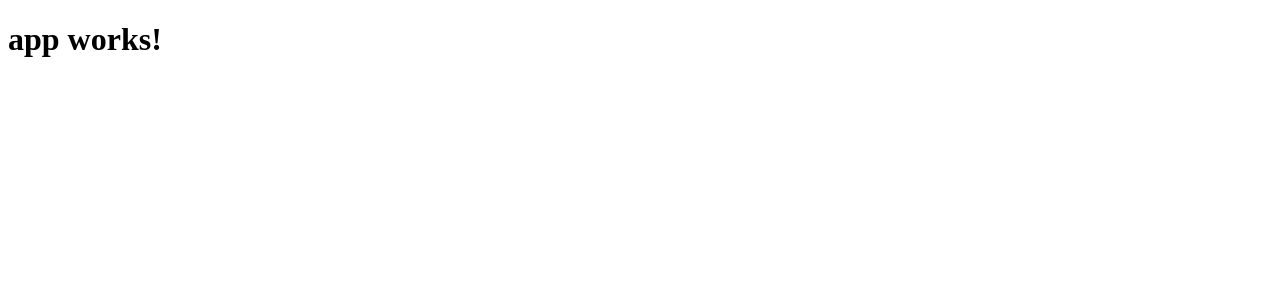
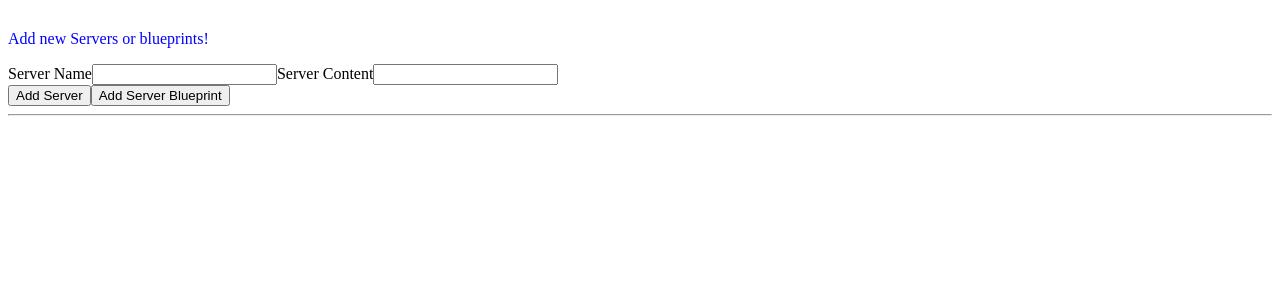
Before and after one commit to bartoszgajda55/AngularTCG, an Angular app: page / in a window 1280 px wide. Shown: the top 300 px of the page. Built offline with nearby package versions, Linux system fonts and the light colour scheme.

Commit message:
Updated to Udemy files.

```diff
--- a/src/app/app.component.css
+++ b/src/app/app.component.css
@@ -0,0 +1,7 @@
+.container {
+  margin-top: 30px;
+}
+
+p {
+  color: blue;
+}
--- a/src/app/app.component.html
+++ b/src/app/app.component.html
@@ -1,3 +1,34 @@
-<h1>
-  {{title}}
-</h1>
+<div class="container">
+  <div class="row">
+    <div class="col-xs-12">
+      <p>Add new Servers or blueprints!</p>
+      <label>Server Name</label>
+      <input type="text" class="form-control" [(ngModel)]="newServerName">
+      <label>Server Content</label>
+      <input type="text" class="form-control" [(ngModel)]="newServerContent">
+      <br>
+      <button
+        class="btn btn-primary"
+        (click)="onAddServer()">Add Server</button>
+      <button
+        class="btn btn-primary"
+        (click)="onAddBlueprint()">Add Server Blueprint</button>
+    </div>
+  </div>
+  <hr>
+  <div class="row">
+    <div class="col-xs-12">
+      <div
+        class="panel panel-default"
+        *ngFor="let element of serverElements">
+        <div class="panel-heading">{{ element.name }}</div>
+        <div class="panel-body">
+          <p>
+            <strong *ngIf="element.type === 'server'" style="color: red">{{ element.content }}</strong>
+            <em *ngIf="element.type === 'blueprint'">{{ element.content }}</em>
+          </p>
+        </div>
+      </div>
+    </div>
+  </div>
+</div>
--- a/src/app/app.component.ts
+++ b/src/app/app.component.ts
@@ -6,5 +6,23 @@
   styleUrls: ['./app.component.css']
 })
 export class AppComponent {
-  title = 'app works!';
+  serverElements = [];
+  newServerName = '';
+  newServerContent = '';
+
+  onAddServer() {
+    this.serverElements.push({
+      type: 'server',
+      name: this.newServerName,
+      content: this.newServerContent
+    });
+  }
+
+  onAddBlueprint() {
+    this.serverElements.push({
+      type: 'blueprint',
+      name: this.newServerName,
+      content: this.newServerContent
+    });
+  }
 }
```
Also changed, not shown: 1 other file (tests, documents, lock files or other folders).
